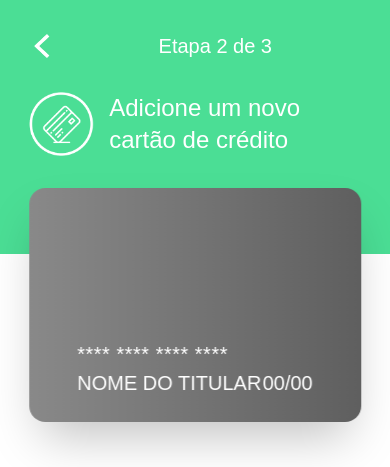
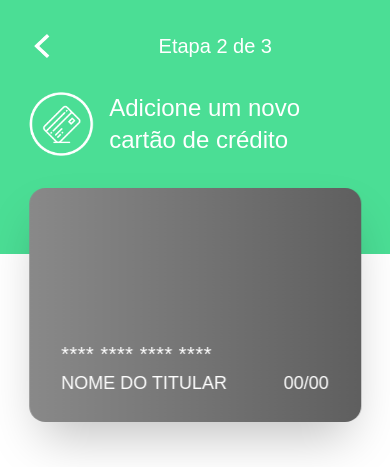
Before and after one commit to Jhol55/ebury-bank, a Next.js app: page / in a window 390 px wide. Shown: the top 467 px of the page. Built offline with nearby package versions, Linux system fonts and the light colour scheme.

Commit message:
Corrigido padding do componente CreditCard em telas menores

```diff
--- a/src/components/CreditCard.tsx
+++ b/src/components/CreditCard.tsx
@@ -32,7 +32,7 @@ export const CreditCard = ({ creditCardData, flip }: ICreditCardData) => {
             style={{ perspective: "1000px" }}
         >
             <div
-                className="absolute inset-0 flex flex-col justify-center h-full w-full rounded-2xl px-12 py-6 text-white bg-gradient-to-r from-[#898989] via-[#747474] to-[#5f5f5f] shadow-2xl"
+                className="absolute inset-0 flex flex-col justify-center h-full w-full rounded-2xl sm:px-12 px-8 py-6 text-white bg-gradient-to-r from-[#898989] via-[#747474] to-[#5f5f5f] shadow-2xl"
                 style={{
                     backfaceVisibility: "hidden",
                     transformStyle: "preserve-3d",
@@ -50,15 +50,15 @@ export const CreditCard = ({ creditCardData, flip }: ICreditCardData) => {
                     />
                 </div>
                 <div className="flex items-center h-1/4">
-                    <span className="text-white md:text-2xl text-xl tracking-wide">
+                    <span className="text-white sm:text-2xl text-xl tracking-wide">
                         {creditCardData?.cardNumber + "**** **** **** ****".substring(creditCardData?.cardNumber.length, 19)}
                     </span>
                 </div>
                 <div className="flex justify-between items-center h-1/3">
-                    <span className="text-white text-xl">
+                    <span className="text-white sm:text-xl text-lg">
                         {creditCardData?.cardName.toUpperCase() || "NOME DO TITULAR"}
                     </span>
-                    <span className="text-white text-xl">
+                    <span className="text-white sm:text-xl text-lg">
                         {creditCardData?.expiryDate + "00/00".substring(creditCardData?.expiryDate.length, 5)}
                     </span>
                 </div>
@@ -77,7 +77,7 @@ export const CreditCard = ({ creditCardData, flip }: ICreditCardData) => {
                     <div className="h-10 mt-10 bg-[#454545]"></div>
                 </div>
                 <div className="flex flex-col justify-center h-full w-[70%]">
-                    <span className="text-black text-xl text-end tracking-widest bg-white p-2">
+                    <span className="text-black sm:text-xl text-lg text-end tracking-widest bg-white p-2">
                         {creditCardData?.cvv + "***".substring(creditCardData?.cvv.length, 3)}
                     </span>
                 </div>
```
